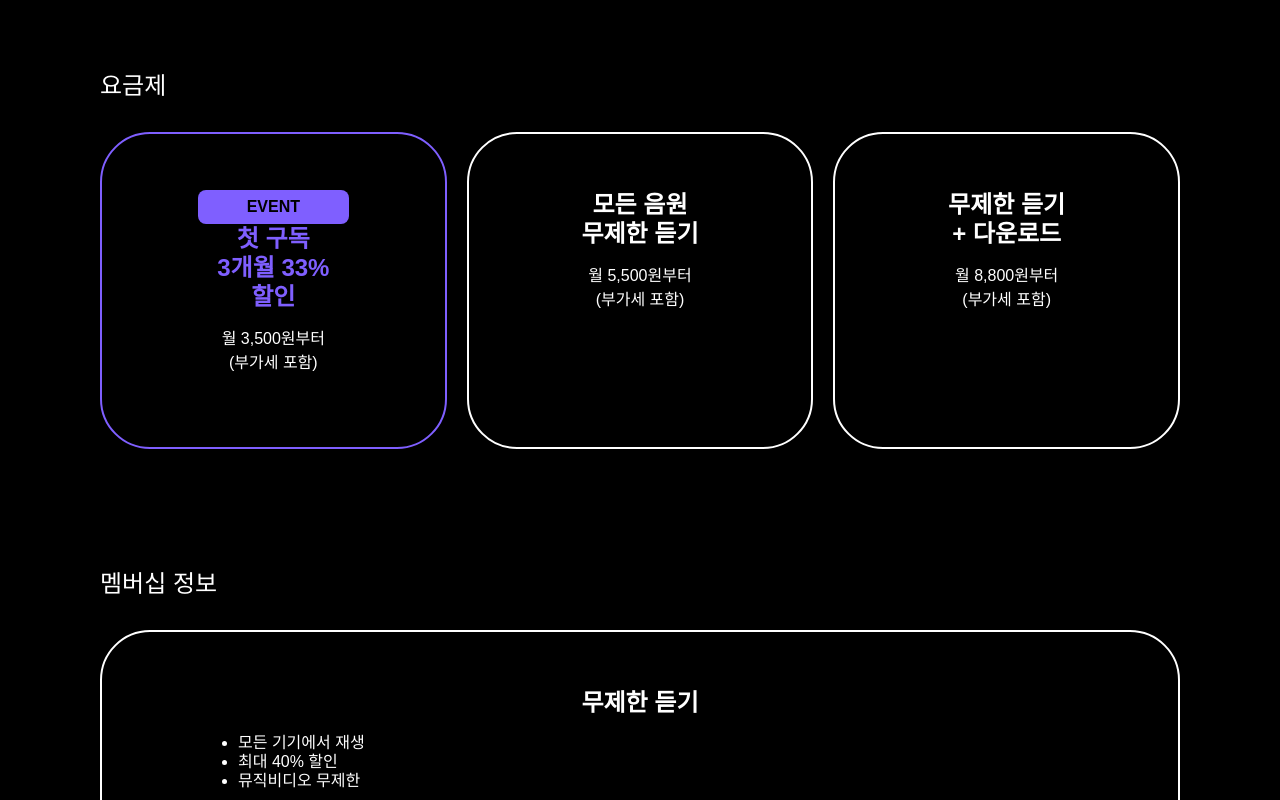
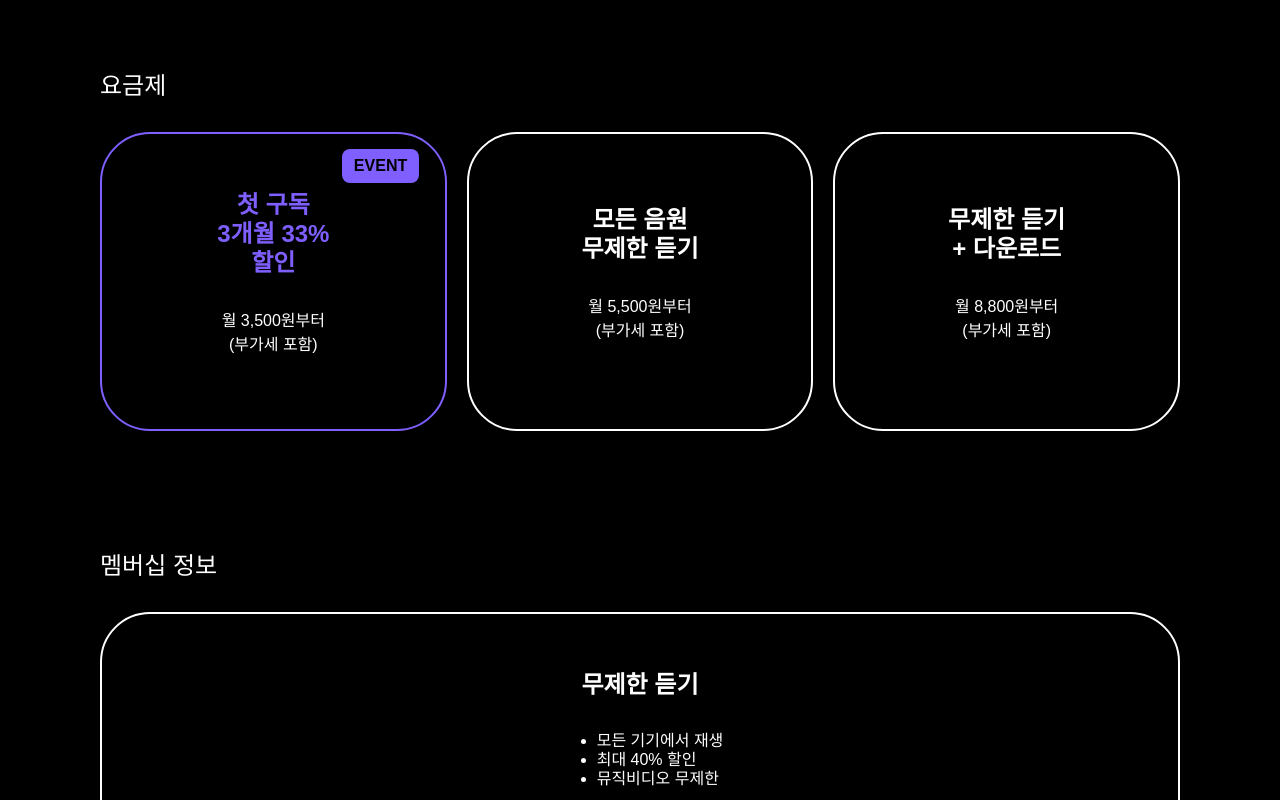
Before and after one commit to jjaneyxx/lading-page, a plain HTML site: page index.html in a window 1280 px wide. Shown: the part 2340-3140 px from the top of the page. Drawn offline with Linux system fonts and the light colour scheme; a web font is replaced by a local one.

Commit message:
design: plans 섹션의 card 디자인 적용

```diff
--- a/style.css
+++ b/style.css
@@ -152,10 +152,22 @@ header {
   border: 2px solid #ffffff;
   border-radius: 50px;
   text-align: center;
+  display: flex;
+  flex-direction: column;
+  justify-content: center;
+  align-items: center;
 }
 
 .card.event {
   border-color: #7f5fff;
+  position: relative;
+}
+
+/*position 으로 오른쪽 상단으로 옮기기*/
+.event-badge {
+  position: absolute;
+  left: 70%;
+  top: 5%;
 }
 
 .card h3 {
```
